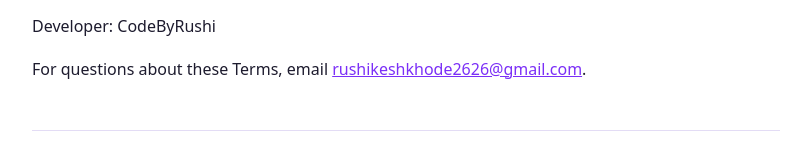
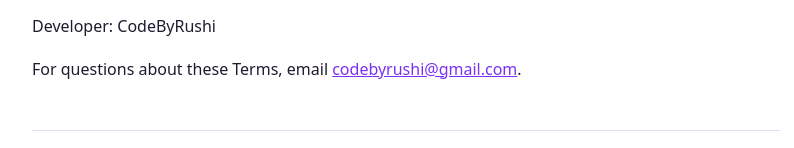
Before and after one commit to unsungstories-2626/photovideomaker, a plain HTML site: page terms.html in a window 1280 px wide. Shown: the part 3577-3725 px from the top of the page, without its empty margins (234-1028 px from the left). Drawn offline with Linux system fonts and the light colour scheme.

Commit message:
Update terms.html

```diff
--- a/terms.html
+++ b/terms.html
@@ -86,7 +86,7 @@
 <p>We may update these Terms with new versions of the app. The date at the top shows the latest version. Using the app after an update means you accept the new Terms.</p>
 <h2>15. Contact</h2>
 <p>Developer: CodeByRushi</p>
-<p>For questions about these Terms, email <a href="mailto:rushikeshkhode2626@gmail.com">rushikeshkhode2626@gmail.com</a>.</p>
+<p>For questions about these Terms, email <a href="mailto:codebyrushi@gmail.com">codebyrushi@gmail.com</a>.</p>
 
 <footer>© 2026 CodeByRushi · Photo Video Maker</footer>
 </div>
```
